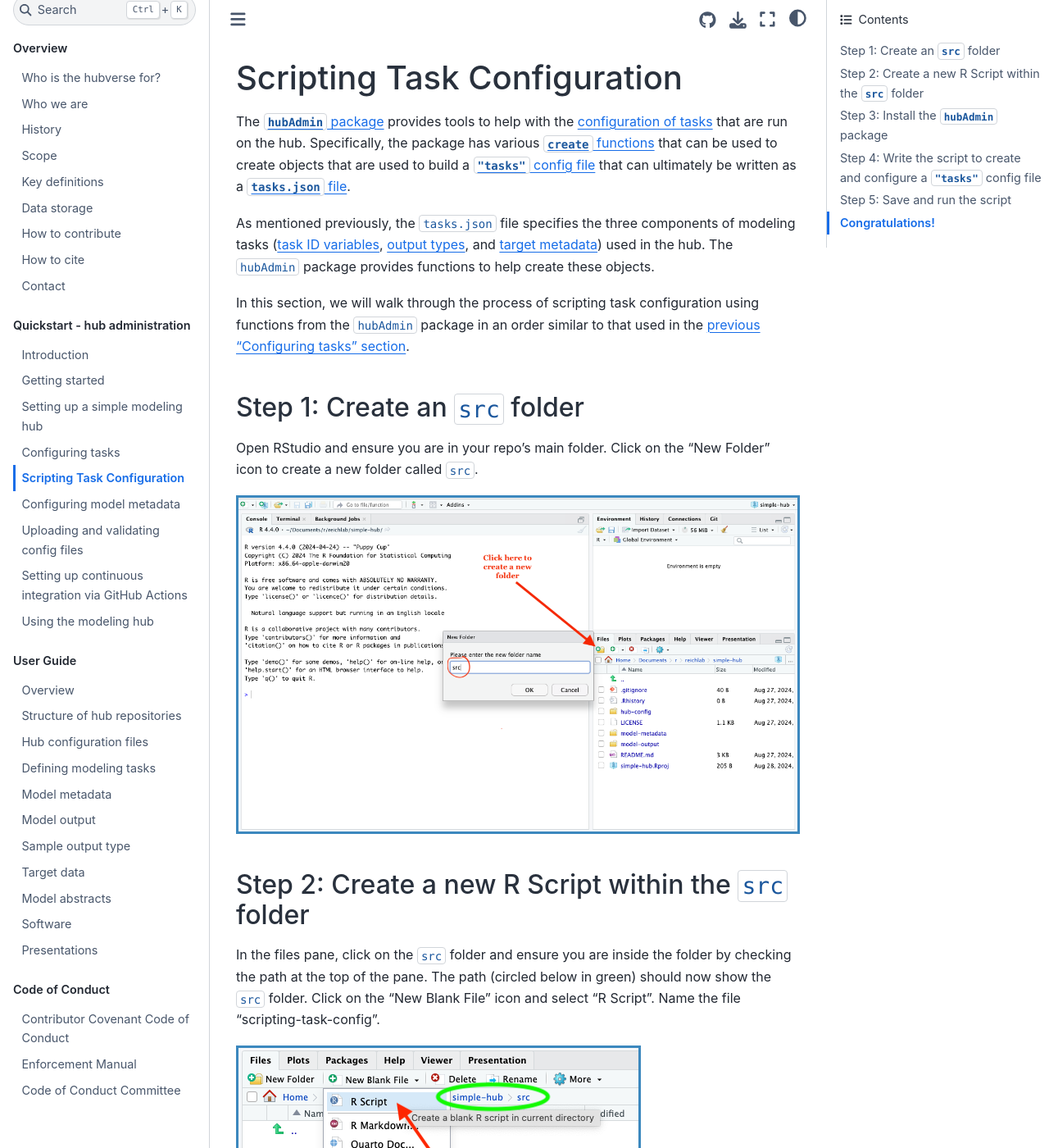
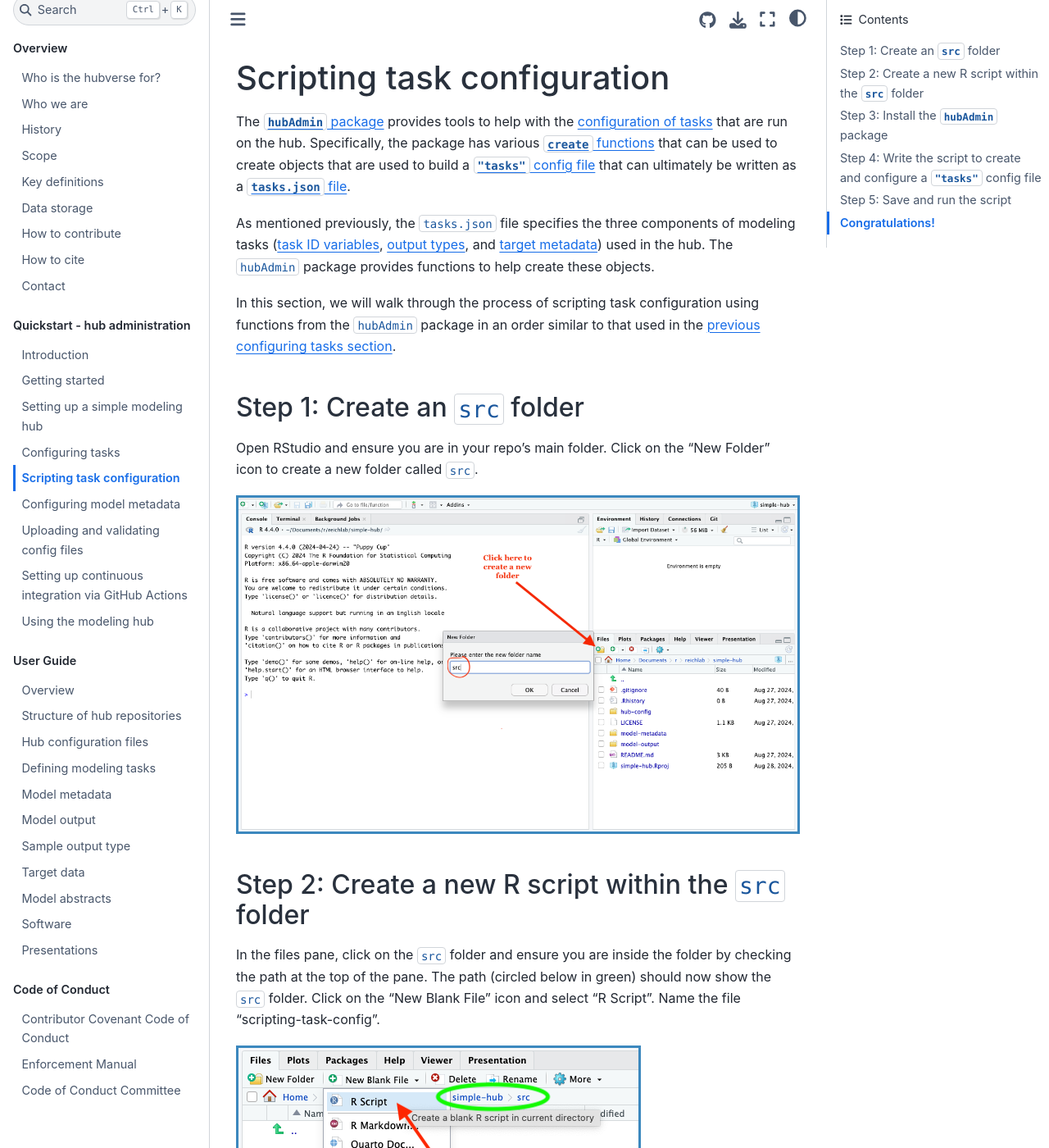
Before and after one commit to hubverse-org/hubDocs, a Sphinx documentation site: the page built from docs/source/quickstart-hub-admin/scripting-task-config.md, in a window 1280 px wide and 1400 px high. Shown: the whole window at 82% size. Built offline with Sphinx 7.4.7 and the Sphinx Book theme 1.1.4, drawn with Linux system fonts in a browser that asks for light colours; comment, search, counter and statistics services are not loaded; some of the changed text lies outside the part shown.

Commit message:
hyperlinks and capitals

````diff
--- a/docs/source/quickstart-hub-admin/scripting-task-config.md
+++ b/docs/source/quickstart-hub-admin/scripting-task-config.md
@@ -1,10 +1,10 @@
-# Scripting Task Configuration
+# Scripting task configuration
 
 The [`hubAdmin` package](https://hubverse-org.github.io/hubAdmin/index.html) provides tools to help with the [configuration of tasks](../user-guide/tasks.md) that are run on the hub. Specifically, the package has various [`create` functions](https://hubverse-org.github.io/hubAdmin/reference/index.html) that can be used to create objects that are used to build a [`"tasks"` config file](https://hubverse-org.github.io/hubAdmin/reference/create_config.html) that can ultimately be written as a [`tasks.json` file](#model-tasks-schema).
 
 As mentioned previously, the `tasks.json` file specifies the three components of modeling tasks ([task ID variables](#task-id-vars), [output types](#output-types), and [target metadata](#target-metadata)) used in the hub. The `hubAdmin` package provides functions to help create these objects.
 
-In this section, we will walk through the process of scripting task configuration using functions from the `hubAdmin` package in an order similar to that used in the [previous "Configuring tasks" section](#tasks-json-edits).
+In this section, we will walk through the process of scripting task configuration using functions from the `hubAdmin` package in an order similar to that used in the [previous configuring tasks section](#tasks-json-edits).
 
 ## Step 1: Create an `src` folder
 
@@ -15,7 +15,7 @@ Open RStudio and ensure you are in your repo's main folder. Click on the "New Fo
 :class: bordered
 ```
 
-## Step 2: Create a new R Script within the `src` folder
+## Step 2: Create a new R script within the `src` folder
 
 In the files pane, click on the `src` folder and ensure you are inside the folder by checking the path at the top of the pane. The path (circled below in green) should now show the `src` folder. Click on the "New Blank File" icon and select "R Script". Name the file "scripting-task-config".
 
````
Also changed, not shown: other parts of docs/source/quickstart-hub-admin/scripting-task-config.md (+1 -1 lines).
